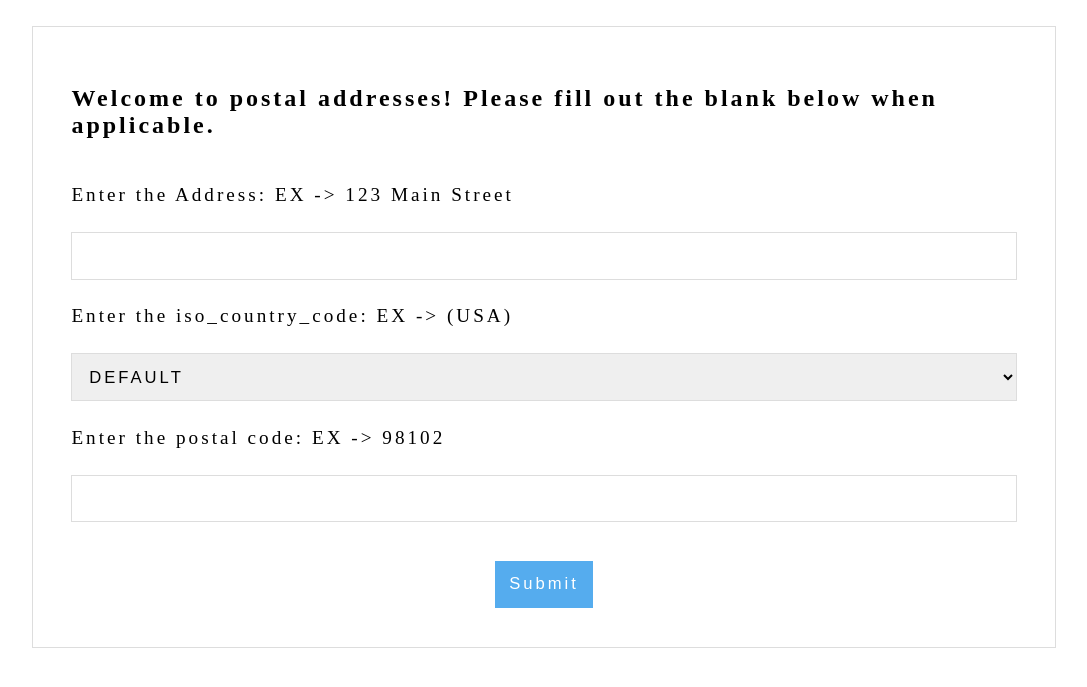
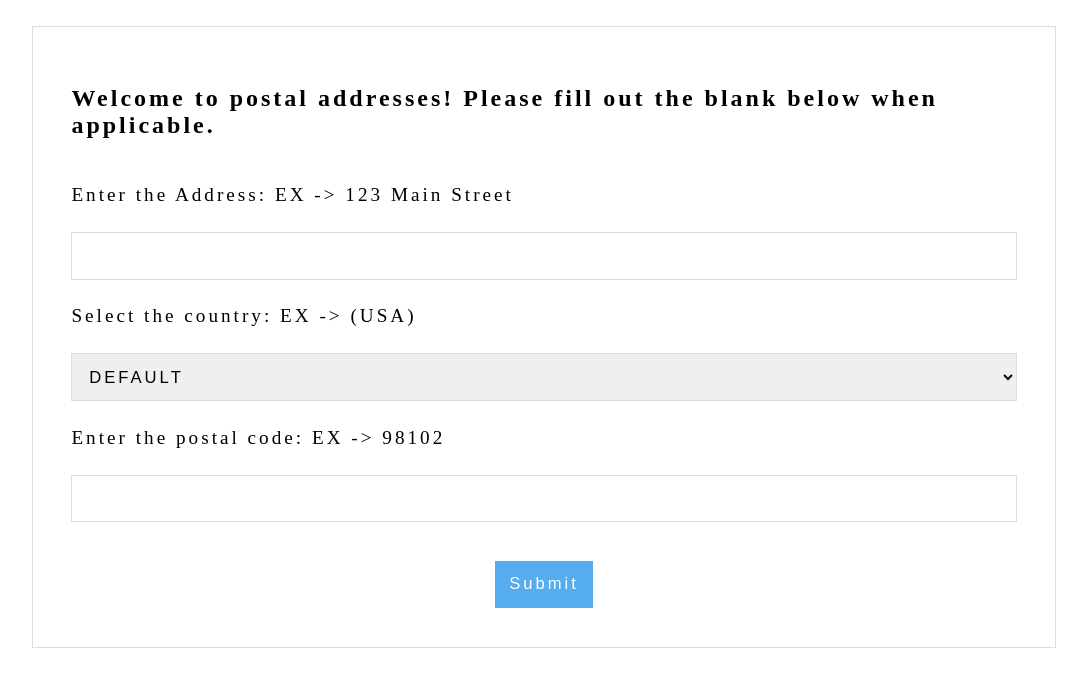
Before and after one commit to trando46/postalAddresses, a Django app: template templates/home.html in a window 1280 px wide. Shown: the top 687 px of the page, without its empty margins (96-1183 px from the left). Run offline with Django 3.2, Linux system fonts and the light colour scheme; the template is opened without the code that fills it, so the values that code supplies are empty.

Commit message:
Making a change to the name of the label for selecting the country

```diff
--- a/templates/home.html
+++ b/templates/home.html
@@ -15,7 +15,7 @@
             <input type = "text" name ="name" id = "name">
 
 
-            <label for = "country"> Enter the iso_country_code: EX ->  (USA)</label>
+            <label for = "country"> Select the country: EX ->  (USA)</label>
             <select name="country" id="country">
             <option value="DEFAULT">DEFAULT</option>
             <option value="CAN">CAN</option>
```
